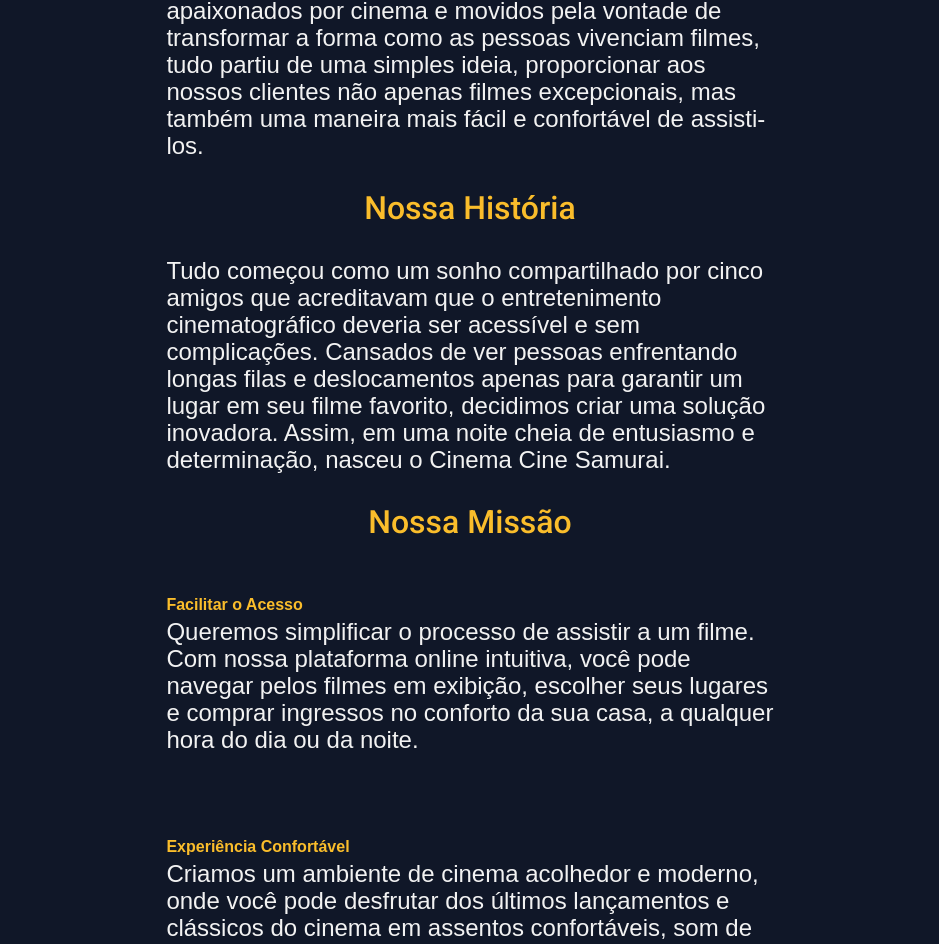
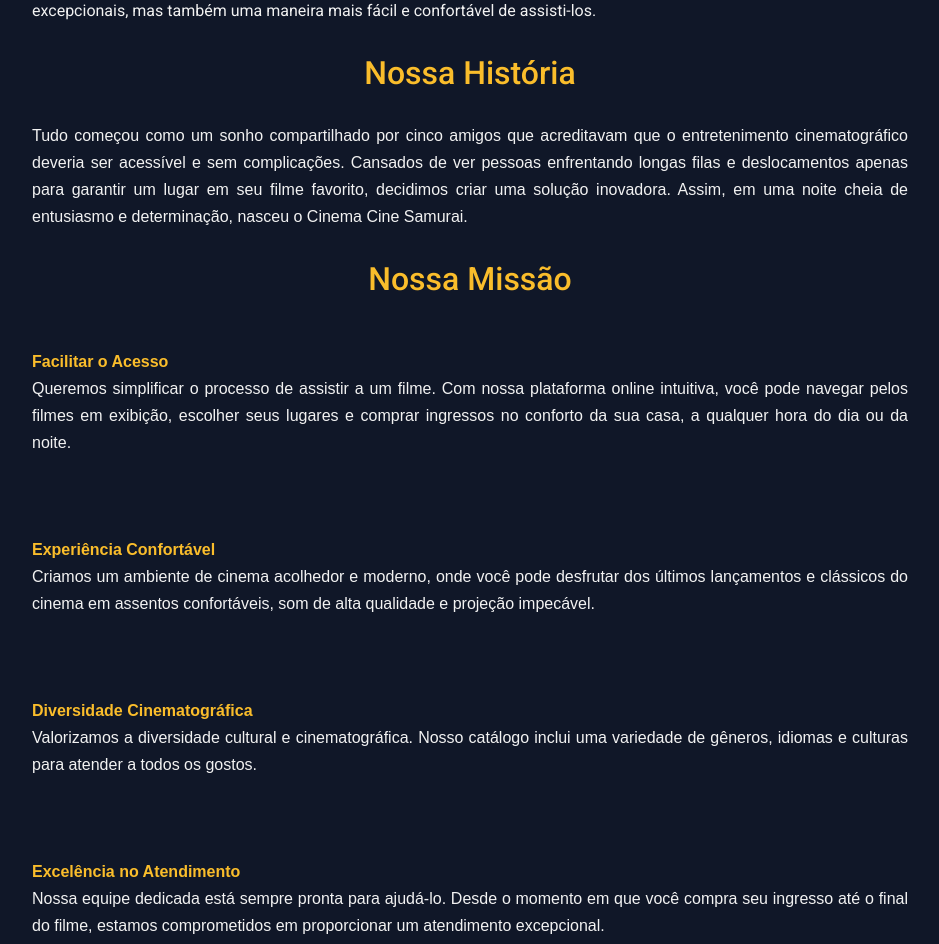
Before and after one commit to ericafernandaj/CineSamurai, a React (Vite) app: page /QuemSomos in a window 1280 px wide. Shown: the part 458-1402 px from the top of the page, without its empty margins (170-1109 px from the left). Built offline with nearby package versions, Linux system fonts and the light colour scheme.

Commit message:
style: correcao de estilo da pag

```diff
--- a/src/components/views/Banners/BannerQuemSomos/BannerQuemSomos.jsx
+++ b/src/components/views/Banners/BannerQuemSomos/BannerQuemSomos.jsx
@@ -6,39 +6,67 @@ const BannerQuemSomos = () => {
       <section className="quemSomos">
         <h1>Quem Somos</h1>
 
-        <p>
+        <div>
           Bem-vindo ao Cinema Cine Samurai, sua porta de entrada para uma
           experiência cinematográfica única e conveniente. Fundado por um grupo
           de cinco amigos apaixonados por cinema e movidos pela vontade de
-          transformar a forma como as pessoas vivenciam filmes, tudo partiu de uma simples ideia, proporcionar aos nossos clientes
-          não apenas filmes excepcionais, mas também uma maneira mais fácil e
-          confortável de assisti-los.
-        </p>
+          transformar a forma como as pessoas vivenciam filmes, tudo partiu de
+          uma simples ideia, proporcionar aos nossos clientes não apenas filmes
+          excepcionais, mas também uma maneira mais fácil e confortável de
+          assisti-los.
+        </div>
 
         <h2>Nossa História </h2>
-        <p>
-          Tudo começou como um sonho compartilhado por cinco amigos que
-          acreditavam que o entretenimento cinematográfico deveria ser acessível
-          e sem complicações. Cansados de ver pessoas enfrentando longas filas e
-          deslocamentos apenas para garantir um lugar em seu filme favorito,
-          decidimos criar uma solução inovadora. Assim, em uma noite cheia de
-          entusiasmo e determinação, nasceu o Cinema Cine Samurai.
-        </p>
+        <div>
+          <p>
+            Tudo começou como um sonho compartilhado por cinco amigos que
+            acreditavam que o entretenimento cinematográfico deveria ser
+            acessível e sem complicações. Cansados de ver pessoas enfrentando
+            longas filas e deslocamentos apenas para garantir um lugar em seu
+            filme favorito, decidimos criar uma solução inovadora. Assim, em uma
+            noite cheia de entusiasmo e determinação, nasceu o Cinema Cine
+            Samurai.
+          </p>
+        </div>
 
         <h2>Nossa Missão</h2>
 
+        <div>
+          <h3>Facilitar o Acesso</h3>
+          <p>
+            Queremos simplificar o processo de assistir a um filme. Com nossa
+            plataforma online intuitiva, você pode navegar pelos filmes em
+            exibição, escolher seus lugares e comprar ingressos no conforto da
+            sua casa, a qualquer hora do dia ou da noite.
+          </p>
+        </div>
 
-        <p><h3>Facilitar o Acesso</h3>Queremos simplificar o processo de assistir a um filme. Com nossa plataforma online intuitiva, você pode navegar pelos filmes em exibição, escolher seus lugares e comprar ingressos no conforto da sua casa, a qualquer hora do dia ou da noite.</p>
+        <div>
+          <h3>Experiência Confortável</h3>
+          <p>
+            Criamos um ambiente de cinema acolhedor e moderno, onde você pode
+            desfrutar dos últimos lançamentos e clássicos do cinema em assentos
+            confortáveis, som de alta qualidade e projeção impecável.
+          </p>
+        </div>
 
+        <div>
+          <h3>Diversidade Cinematográfica</h3>
+          <p>
+            Valorizamos a diversidade cultural e cinematográfica. Nosso catálogo
+            inclui uma variedade de gêneros, idiomas e culturas para atender a
+            todos os gostos.
+          </p>
+        </div>
 
-        <p><h3>Experiência Confortável</h3>Criamos um ambiente de cinema acolhedor e moderno, onde você pode desfrutar dos últimos lançamentos e clássicos do cinema em assentos confortáveis, som de alta qualidade e projeção impecável.</p>
-
-
-        <p><h3>Diversidade Cinematográfica</h3>Valorizamos a diversidade cultural e cinematográfica. Nosso catálogo inclui uma variedade de gêneros, idiomas e culturas para atender a todos os gostos.</p>
-
-
-        <p><h3>Excelência no Atendimento</h3>Nossa equipe dedicada está sempre pronta para ajudá-lo. Desde o momento em que você compra seu ingresso até o final do filme, estamos comprometidos em proporcionar um atendimento excepcional.</p>
-
+        <div>
+          <h3>Excelência no Atendimento</h3>
+          <p>
+            Nossa equipe dedicada está sempre pronta para ajudá-lo. Desde o
+            momento em que você compra seu ingresso até o final do filme,
+            estamos comprometidos em proporcionar um atendimento excepcional.
+          </p>
+        </div>
       </section>
     </StyleQuemSomos>
   );
--- a/src/components/views/Banners/BannerQuemSomos/BannerQuemSomos.style.js
+++ b/src/components/views/Banners/BannerQuemSomos/BannerQuemSomos.style.js
@@ -6,35 +6,33 @@ export const StyleQuemSomos = styled.div`
     flex-direction: column;
     align-items: center;
     border: solid white;
-    white: 80%;
     width: 70%;
     margin: 80px auto;
     border: none;
     color: #f2f2f2;
-    font-family: "Work Sans", sans-serif;
+    font-family: "Roboto", sans-serif;
   }
 
-  p {
-    font-size: 1.5rem;
+  div {
     flex-direction: column;
     align-items: center;
-    white: 80%;
-    width: 70%;
     margin: 20px auto;
     border-radius: 4px;
     border: none;
     padding: 10px;
-    text-aligner: left;
+    text-align: justify;
     line-height: 27px;
+    font-family: "Roboto", sans-serif;
   }
-  h1,
-  h2 {
+
+  h1, h2 {
     font-family: "Roboto", sans-serif;
     font-weight: 500;
     text-decoration: none;
     font-size: 2rem;
     color: #fabd2b;
   }
+
   h3 {
     font-size: 1rem;
     color: #fabd2b;
```
